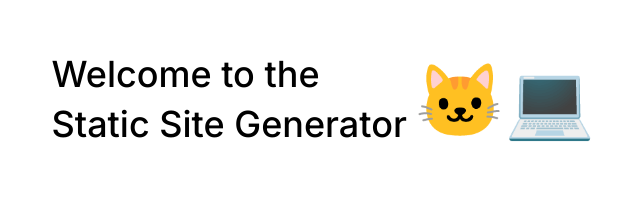
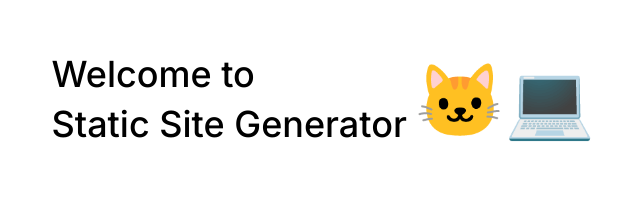
Before and after one commit to rshapoval/static-site-generator, a Next.js app: page / in a window 1280 px wide. Shown: the part 110-309 px from the top of the page, without its empty margins (317-957 px from the left). Built offline with nearby package versions, Linux system fonts and the light colour scheme.

Commit message:
fix title

```diff
--- a/app/page.tsx
+++ b/app/page.tsx
@@ -5,7 +5,7 @@ export default function Home() {
   return (
     <div className="p-2 pt-40 text-center">
       <h1 className="flex justify-center items-center mb-40 text-xl font-medium text-left md:text-4xl md:leading-snug">
-        Welcome to the
+        Welcome to
         <br /> Static Site Generator{" "}
         <span className="ml-2 text-5xl md:text-7xl">🐱‍💻</span>
       </h1>
```
